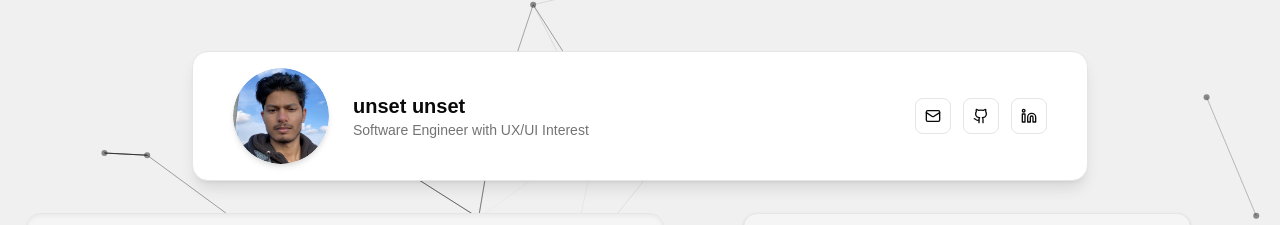
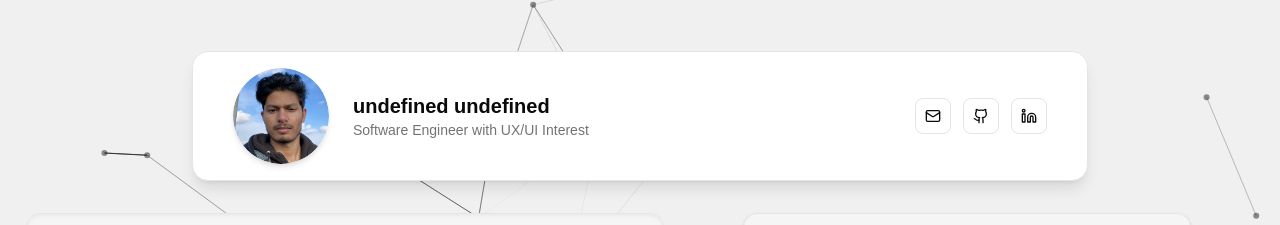
Before and after one commit to shoc71/portfolio-v2, a Next.js app in the folder client/: page / in a window 1280 px wide. Shown: the part 117-342 px from the top of the page. Built offline with nearby package versions, Linux system fonts and the light colour scheme; no server answers; a web font is replaced by a local one.

Commit message:
remove .env feature

```diff
--- a/client/app/about/page.jsx
+++ b/client/app/about/page.jsx
@@ -13,7 +13,7 @@ import CryptoJS from "crypto-js";
 export default function AboutPage() {
 
   const storyFilePath = '/story.json.enc'
-  const passKey = process.env.NEXT_PUBLIC_PASS_KEY
+  const passKey = process.env.PASS_KEY
   const [storyPrelog, setStoryPrelog] = useState([])
 
   useEffect(() => {
--- a/client/app/contact/page.jsx
+++ b/client/app/contact/page.jsx
@@ -154,7 +154,7 @@ const TwitterMockupPage = () => {
     setIsSubmitting(true);
 
     try {
-      const response = await fetch(`https://formspree.io/f/${process.env.NEXT_PUBLIC_FORMSPREE_ID}`, {
+      const response = await fetch(`https://formspree.io/f/${process.env.FORMSPREE_ID}`, {
         method: "POST",
         headers: { "Content-Type": "application/json" },
         body: JSON.stringify(formData),
--- a/client/app/home/ProfileSection.jsx
+++ b/client/app/home/ProfileSection.jsx
@@ -8,12 +8,12 @@ import { useState, useEffect, useRef } from "react";
 import { assets } from "@/assets/assets";
 import { useRouter } from "next/navigation";
 
-export const emailDisplay = process.env.NEXT_PUBLIC_EMAIL_ID;
-export const firstName = process.env.NEXT_PUBLIC_FIRST_NAME_ID;
+export const emailDisplay = process.env.EMAIL_ID;
+export const firstName = process.env.FIRST_NAME_ID;
 export const email = `mailto:${emailDisplay}`;
-export const github = `https://github.com/${process.env.NEXT_PUBLIC_GITHUB_ID}`;
-export const linkedin = `https://linkedin.com/in/${process.env.NEXT_PUBLIC_LINKEDIN_ID}`;
-export const name = `${firstName} ${process.env.NEXT_PUBLIC_LAST_NAME_ID}`;
+export const github = `https://github.com/${process.env.GITHUB_ID}`;
+export const linkedin = `https://linkedin.com/in/${process.env.LINKEDIN_ID}`;
+export const name = `${firstName} ${process.env.LAST_NAME_ID}`;
 export const metadata = {
   title: `Portfolio - ${firstName}`,
   description: `Hello World, my name is ${firstName}. \
```
